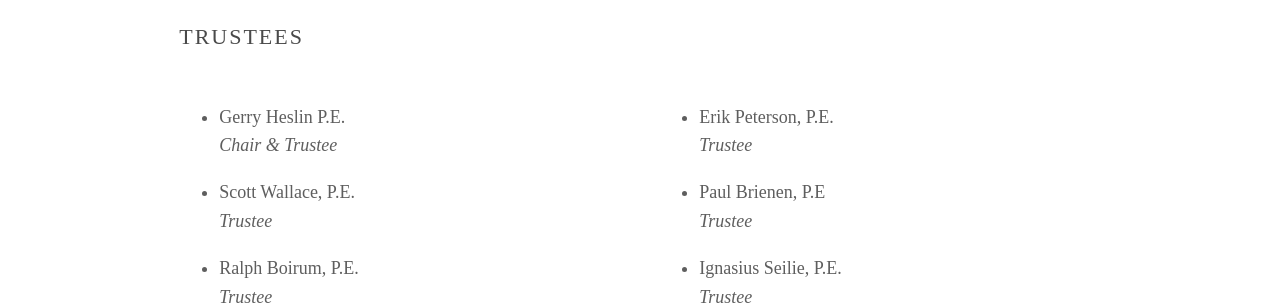
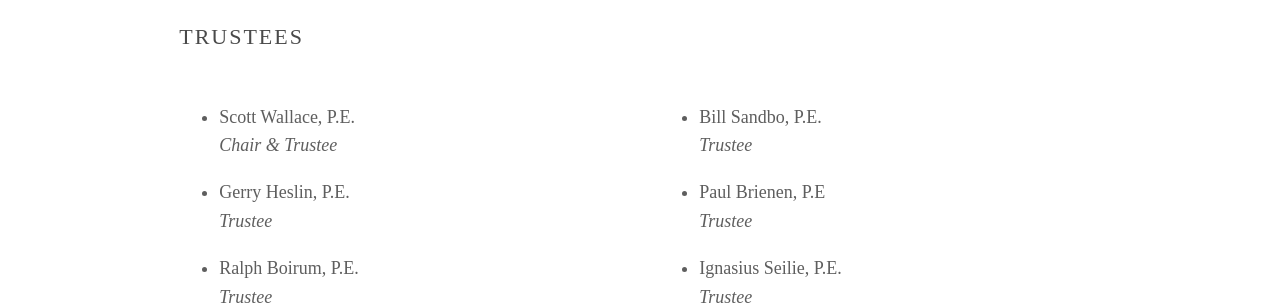
Before and after one commit to pncehwt/pncehwt.github.io, a Jekyll site: the page built from about.md, in a window 1280 px wide. Shown: the part 1089-1394 px from the top of the page. Built offline with Jekyll 4.4.1, drawn with Linux system fonts in a browser that asks for light colours; some web fonts are replaced.

Commit message:
Updated about page  with 2025 trustees.

```diff
--- a/about.md
+++ b/about.md
@@ -65,12 +65,12 @@ layout: default
         <ul>
           <li>
             <p>
-              Gerry Heslin P.E.<br /><em>Chair &amp; Trustee</em>
+              Scott Wallace, P.E.<br /><em>Chair &amp; Trustee</em>
             </p>
           </li>
           <li>
             <p>
-              Scott Wallace, P.E.<br /><em>Trustee</em>
+              Gerry Heslin, P.E.<br /><em>Trustee</em>
             </p>
           </li>
           <li>
@@ -84,7 +84,7 @@ layout: default
         <ul>
           <li>
             <p>
-              Erik Peterson, P.E.<br /><em>Trustee</em>
+              Bill Sandbo, P.E.<br /><em>Trustee</em>
             </p>
           </li>
           <li>
```
